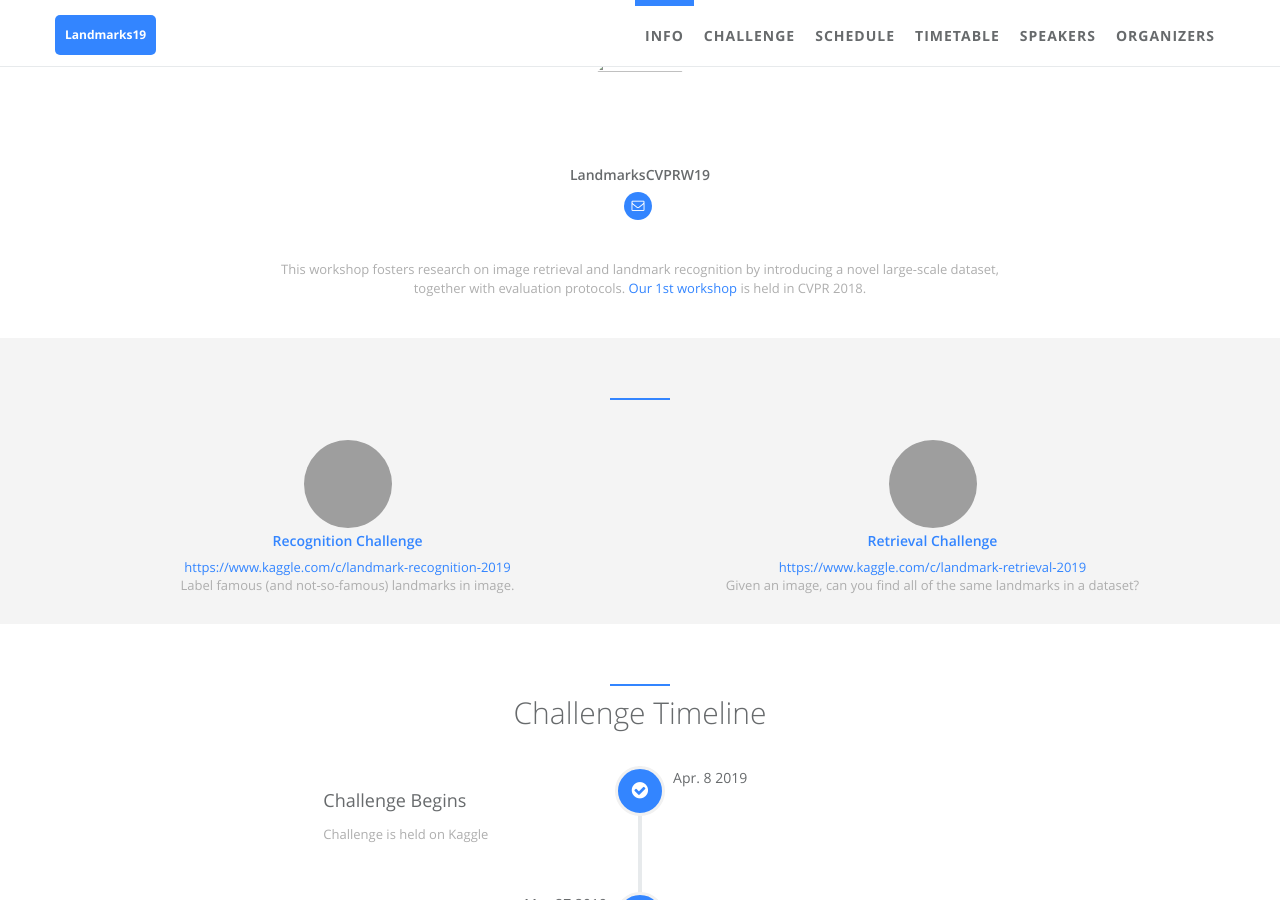
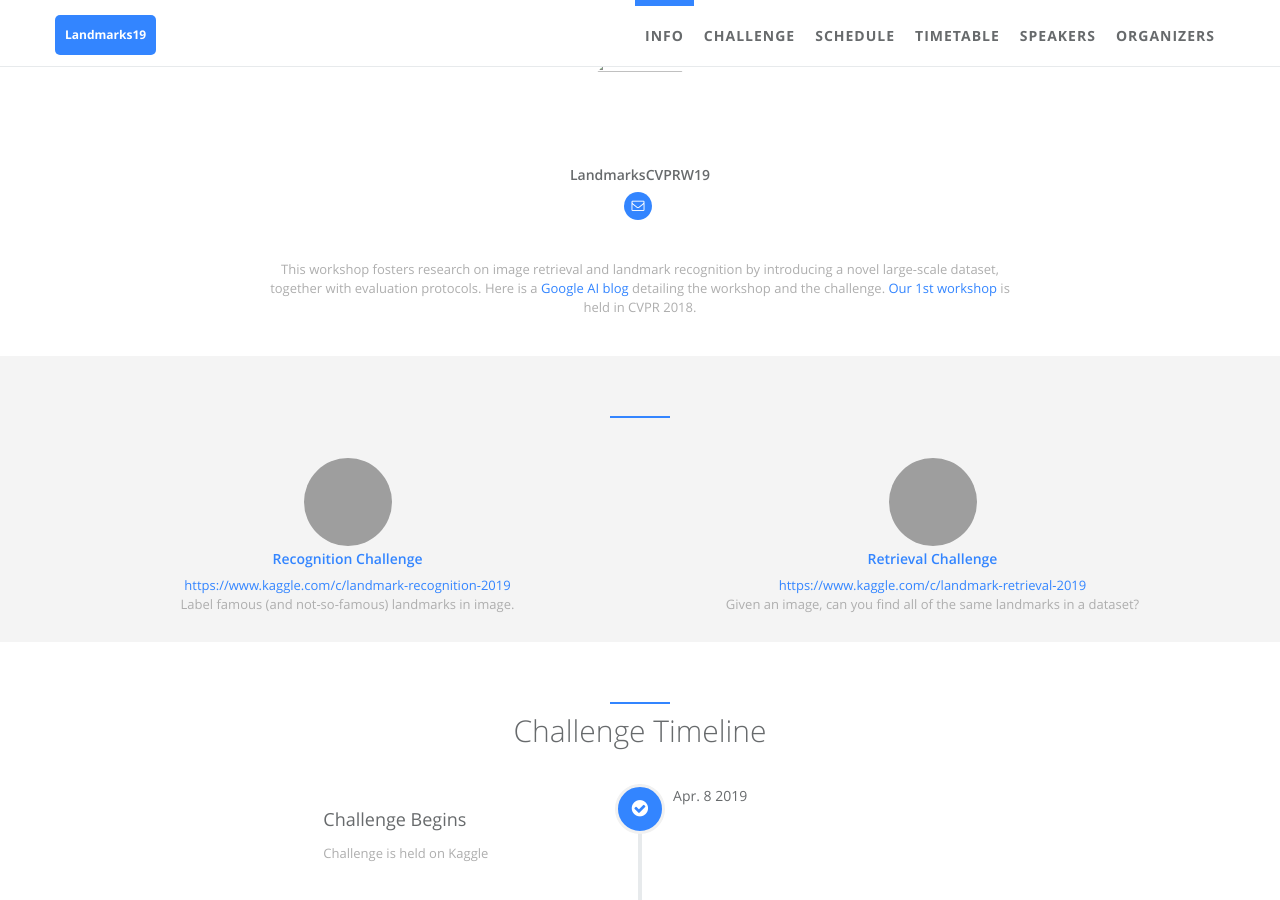
Before and after one commit to ilr-workshop/ECCVW2020, a Jekyll site: the page built from index.html, in a window 1280 px wide and 900 px high, scrolled down 563 px, cut to the strip 0-900 px from the top of the window. Built offline with Jekyll 4.4.1, drawn with Linux system fonts in a browser that asks for light colours; grey boxes are pictures that could not be loaded.

Commit message:
update info for google ai blog

```diff
--- a/_config.yml
+++ b/_config.yml
@@ -22,7 +22,7 @@
   email: LandmarksWorkshop@gmail.com  # Leave blank if you don't have now
   #cv: http://cv.jarrekk.com  # An online CV can be printed as PDF, leave blank if you don't have now
   # skill icons are on avatar's left and right side. Reference urls are http://fontawesome.io/ and http://fizzed.com/oss/font-mfizz
-  desc: This workshop fosters research on image retrieval and landmark recognition by introducing a novel large-scale dataset, together with evaluation protocols.  <a href="https://landmarksworkshop.github.io/CVPRW2018" target="_blank"><span class="navy"> Our 1st workshop </span></a> is held in CVPR 2018.
+  desc: This workshop fosters research on image retrieval and landmark recognition by introducing a novel large-scale dataset, together with evaluation protocols. Here is a  <a href="https://ai.googleblog.com/2019/05/announcing-google-landmarks-v2-improved.html" target="_blank"><span class="navy"> Google AI blog </span></a> detailing the workshop and the challenge. <a href="https://landmarksworkshop.github.io/CVPRW2018" target="_blank"><span class="navy"> Our 1st workshop </span></a> is held in CVPR 2018.
 # comment
 disqus:  # if you wanna comment feature, go to https://disqus.com/ to get your configuration; if not, comment following two lines.
   name: LandmarksCVPRW19
```
